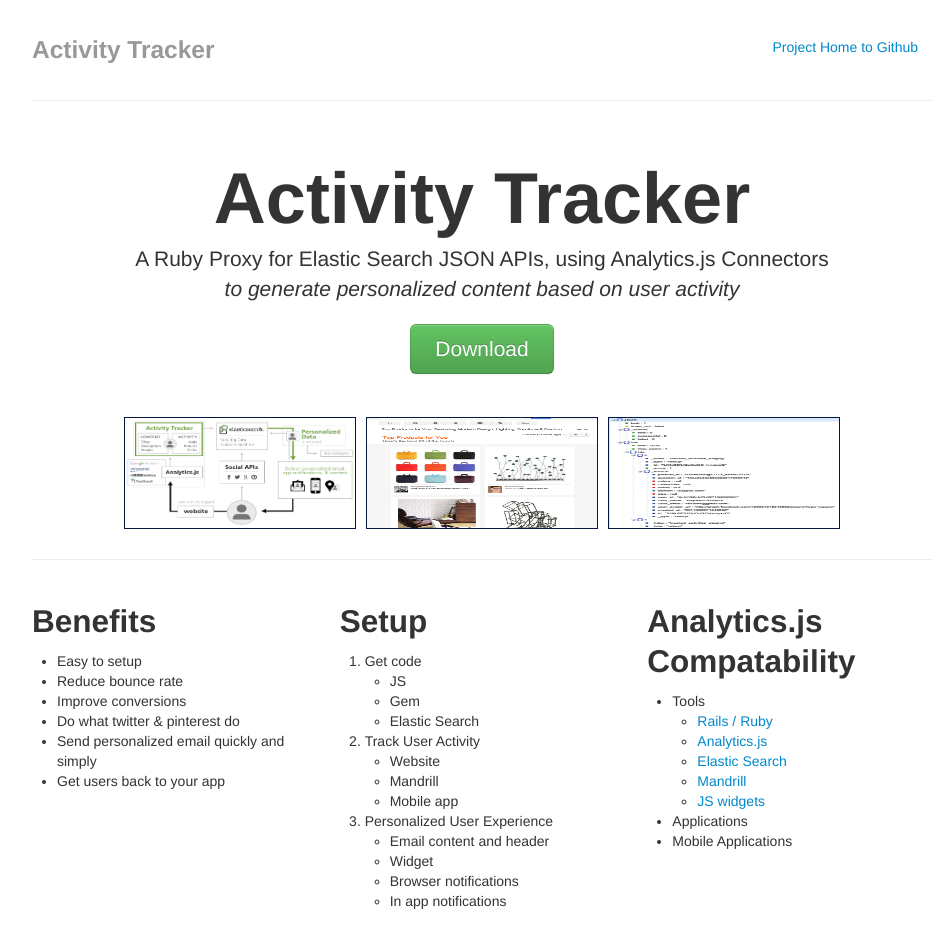
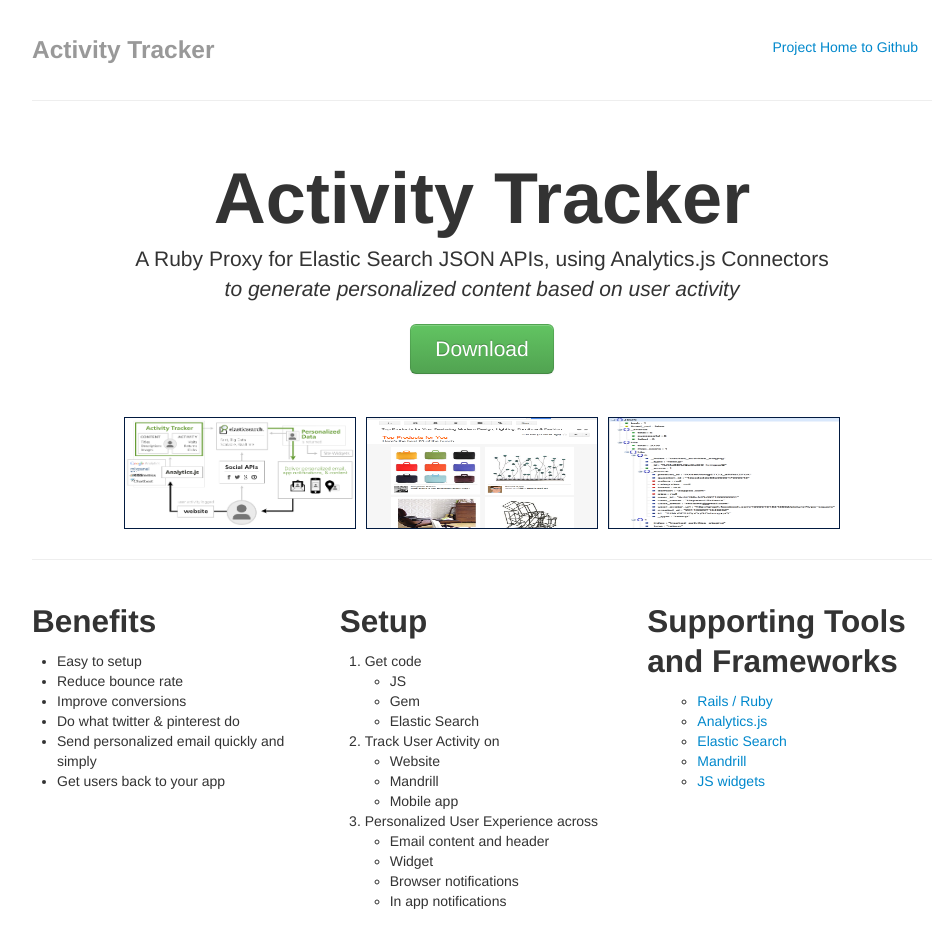
Before and after one commit to digitalscientists/activitytrack, a plain HTML site: page index.html in a window 1280 px wide. Shown: the top 948 px of the page, without its empty margins (158-1107 px from the left). Drawn offline with Linux system fonts and the light colour scheme.

Commit message:
Update index.html

```diff
--- a/index.html
+++ b/index.html
@@ -89,7 +89,7 @@
 						<li>Elastic Search</li>
 					</ul>
 				</li>
-				<li>Track User Activity
+				<li>Track User Activity on
 					<ul>
 
 						<li>Website</li>
@@ -97,7 +97,7 @@
 						<li>Mobile app</li>
 					</ul>
 				</li>
-				<li>Personalized User Experience
+				<li>Personalized User Experience across
 					<ul>
 
 						<li>Email content and header</li>
@@ -113,10 +113,10 @@
         </div>
 
 		<div class="span4">
-          <h2>Analytics.js Compatability</h2>
+          <h2>Supporting Tools and Frameworks</h2>
           <p>
 			<ul>
-				<li>Tools
+
 					<ul>
 						<li><a href="http://rubyonrails.org/">Rails / Ruby</a></li>
 						<li><a href="http://segment.io/libraries/analytics.js/">Analytics.js</a></li>
@@ -124,10 +124,6 @@
 						<li><a href="http://mandrill.com/">Mandrill</a></li>
 						<li><a href="http://jqueryui.com/widget/">JS widgets</a></li>
 					</ul>
-				</li>
-
-				<li>Applications</li>
-				<li>Mobile Applications</li>
 			</ul>
 		  </p>
 
```
